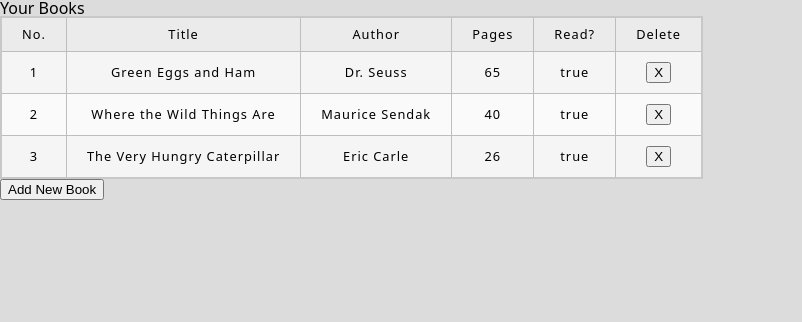
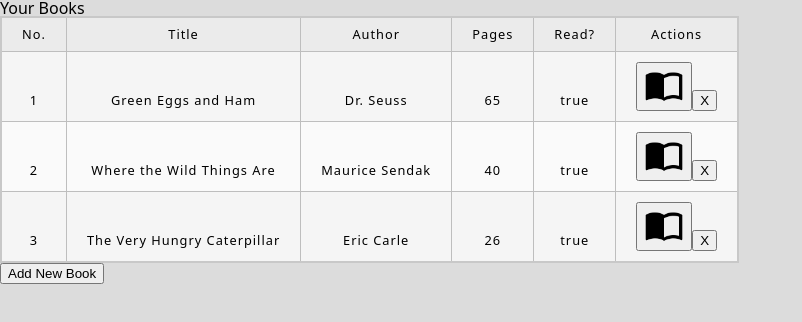
Before and after one commit to omaskati/library-app, a plain HTML site: page index.html in a window 1280 px wide. Shown: the whole page, without its empty margins (0-802 px from the left). Drawn offline with Linux system fonts and the light colour scheme.

Commit message:
Add read toggle button

```diff
--- a/index.html
+++ b/index.html
@@ -4,6 +4,7 @@
     <meta charset="UTF-8">
     <meta name="viewport" content="width=device-width, initial-scale=1.0">
     <title>Library App - Odin Project JS</title>
+    <link rel="stylesheet" href="https://fonts.googleapis.com/icon?family=Material+Icons">
     <link rel="stylesheet" href="meyer-reset.css">
     <link rel="stylesheet" href="style.css">
     <script src="script.js" defer></script>
@@ -19,7 +20,8 @@
                 <th scope="col">Author</th>
                 <th scope="col">Pages</th>
                 <th scope="col">Read?</th>
-                <th scope="col">Delete</th>
+                <th scope="col">Actions</th>
+
             </tr>
         </thead>
         <tbody></tbody>
--- a/script.js
+++ b/script.js
@@ -70,9 +70,18 @@ function populateTable(){
         deleteBtn.innerText="X";
         deleteBtn.setAttribute("data-attribute", i);
         deleteBtn.onclick=deleteBook;
-        let deleteCell = document.createElement("td");
-        deleteCell.appendChild(deleteBtn);
-        bookRow.appendChild(deleteCell);
+
+        let readBtn = document.createElement("button");
+        readBtn.innerHTML= `
+        <img width="40px" src="icons/book-open-blank-variant.png">
+        `;
+        readBtn.setAttribute("data-attribute", i);
+        readBtn.onclick = toggleRead;
+
+        let actionCell = document.createElement("td");
+        actionCell.appendChild(readBtn);
+        actionCell.appendChild(deleteBtn);
+        bookRow.appendChild(actionCell);
         tableBody.appendChild(bookRow);
     }
 }
@@ -97,6 +106,12 @@ function deleteBook(){
     populateTable();
 }
 
+function toggleRead(){
+    let book = myLibrary[this.getAttribute("data-attribute")];
+    book.isRead = !book.isRead;
+    populateTable();
+}
+
 /*INIT PAGE*/
 initDefaultLibrary();
 populateTable();
```
Also changed, not shown: icons/book-open-blank-variant.png (added), icons/book-open-blank-variant.svg (added).
